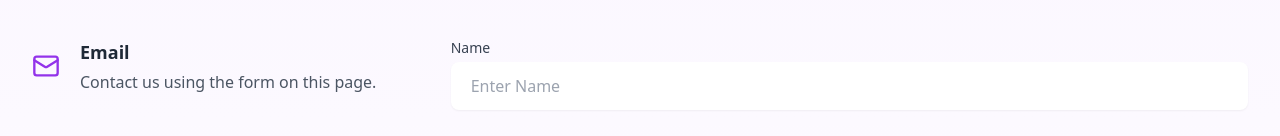
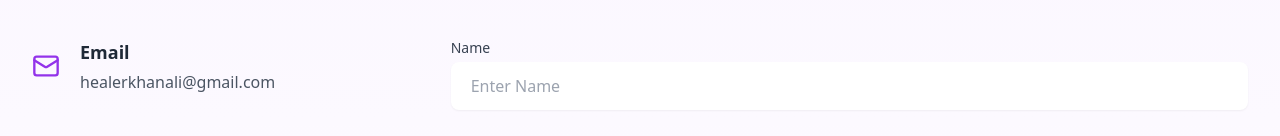
Before and after one commit to Tkay6677/robertkhanali, a React (Vite) app: page / in a window 1280 px wide. Shown: the part 4450-4586 px from the top of the page. Built offline with nearby package versions, Linux system fonts and the light colour scheme.

Commit message:
added email back

```diff
--- a/src/Components/Contact.jsx
+++ b/src/Components/Contact.jsx
@@ -103,7 +103,7 @@ const Contact = () => {
                   <h3 className="text-lg font-semibold text-gray-800">Email</h3>
                   <p className="mt-1 text-gray-600">
                     {/* Since you don’t have access to healerkhanali@gmail.com, direct users to the form */}
-                    Contact us using the form on this page.
+                    healerkhanali@gmail.com
                   </p>
                 </div>
               </div>
```
